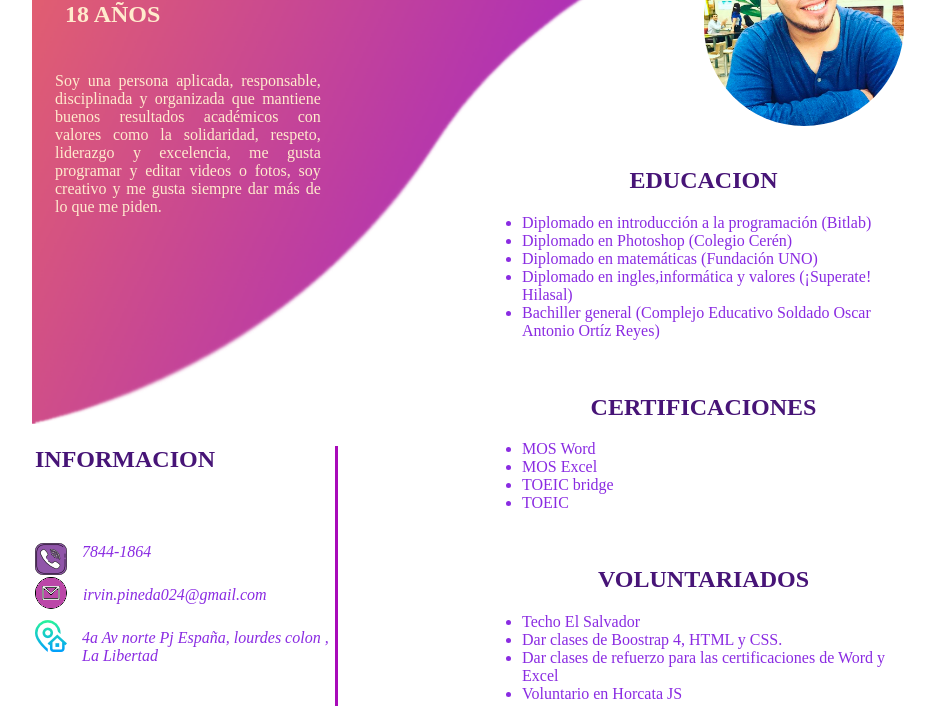
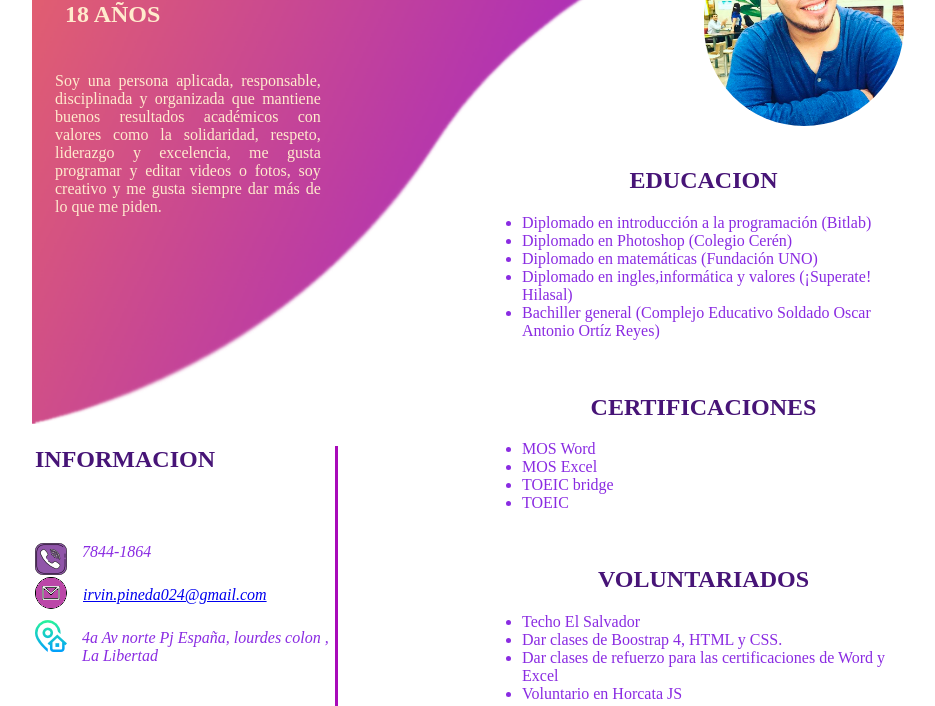
Before and after one commit to IPineda24/Tarea1_Bitlab, a plain HTML site: page index.html in a window 1280 px wide. Shown: the part 94-800 px from the top of the page, without its empty margins (160-1095 px from the left). Drawn offline with Linux system fonts and the light colour scheme.

Commit message:
Add files via upload

```diff
--- a/index.html
+++ b/index.html
@@ -3,7 +3,7 @@
 <head>
     <meta charset="UTF-8">
     <meta name="viewport" content="width=device-width, initial-scale=1.0">
-    <title>Curriculum</title>
+    <title>prueba</title>
     <link rel="stylesheet" href="css/main.css">
 
 </head>
@@ -46,7 +46,7 @@
 
                               <img src="img/sobres.png" alt="">
                                  <address>
-                                    <p>irvin.pineda024@gmail.com</p>
+                                 <a href="mailto:irvin.pineda024@gmail.com">   <p>irvin.pineda024@gmail.com</p></a>
                                 </address>
 
                      <img src="img/ubica.png" alt="">
```
